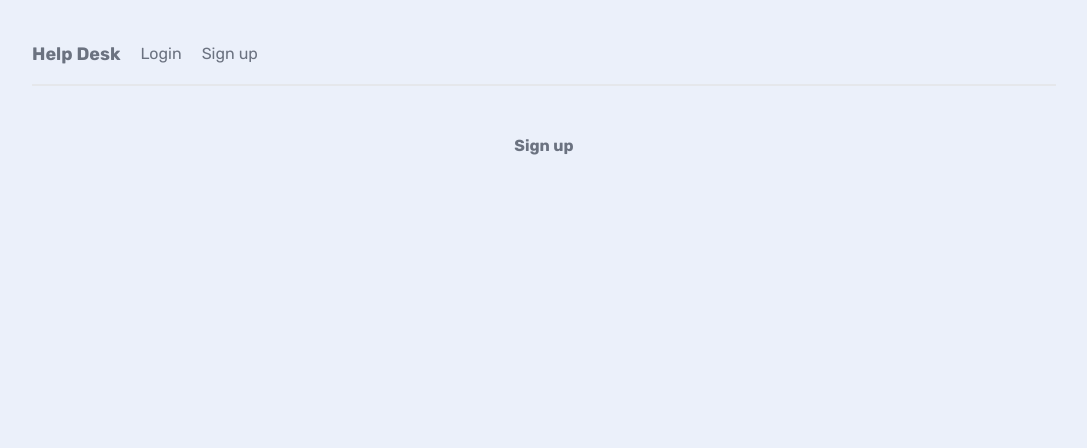
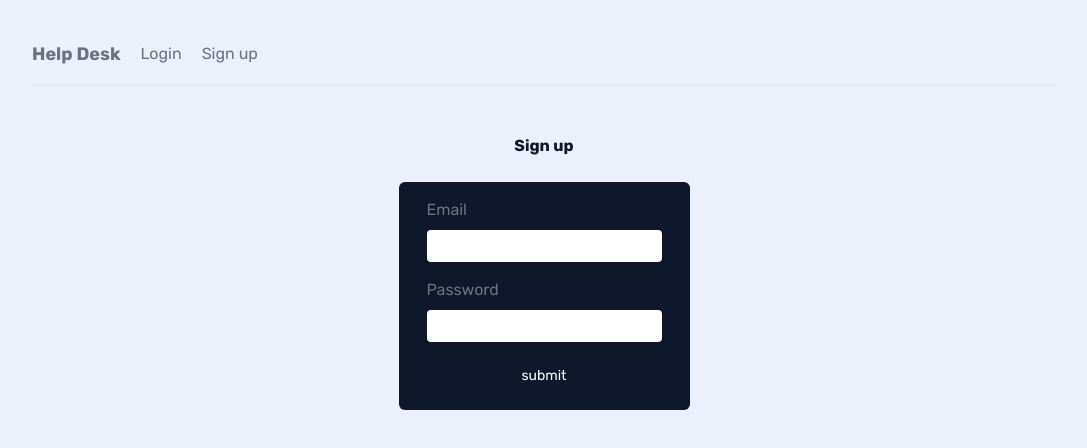
Before and after one commit to CalebAkomaye/helpDesk, a Next.js app: page /signup in a window 1280 px wide. Shown: the top 448 px of the page, without its empty margins (96-1183 px from the left). Built offline with nearby package versions, Linux system fonts and the light colour scheme.

Commit message:
completed authentication pages and connected supabase

```diff
--- /dev/null
+++ b/app/(auth)/_components/authForm.jsx
@@ -0,0 +1,44 @@
+'use client';
+import React, { useState } from 'react';
+
+const AuthForm = ({ handleSubmit }) => {
+  const [user, setUser] = useState({
+    email: '',
+    password: '',
+  });
+
+  const handleChange = (e) => {
+    e.preventDefault();
+    setUser((prev) => ({
+      ...prev,
+      [e.target.id]: e.target.value,
+    }));
+  };
+  return (
+    <form onSubmit={(e) => handleSubmit(e, user)}>
+      <label htmlFor='email'>
+        <span>Email</span>
+        <input
+          type='email'
+          id='email'
+          value={user.email}
+          required
+          onChange={handleChange}
+        />
+      </label>
+      <label htmlFor='password'>
+        <span>Password</span>
+        <input
+          type='password'
+          id='password'
+          value={user.password}
+          required
+          onChange={handleChange}
+        />
+      </label>
+      <button className='btn-primary'>submit</button>
+    </form>
+  );
+};
+
+export default AuthForm;
--- a/app/(auth)/login/page.jsx
+++ b/app/(auth)/login/page.jsx
@@ -1,9 +1,18 @@
+'use client';
 import React from 'react';
+import AuthForm from '../_components/authForm';
 
 export default function Login() {
+  const handleSubmit = async (e, user) => {
+    e.preventDefault();
+    const [email, password] = user;
+    console.log(e);
+    console.log('Login:', email, password);
+  };
   return (
     <main>
       <h2 className='text-center'> Login</h2>
+      <AuthForm handleSubmit={handleSubmit} />
     </main>
   );
 }
--- a/app/(auth)/signup/page.jsx
+++ b/app/(auth)/signup/page.jsx
@@ -1,9 +1,19 @@
+'use client';
 import React from 'react';
+import AuthForm from '../_components/authForm';
 
 export default function Signup() {
+  const handleSubmit = async (e, user) => {
+    e.preventDefault();
+    const [email, password] = user;
+    console.log(e);
+    console.log('Login:', email, password);
+  };
+
   return (
     <main>
       <h2 className='text-center'> Sign up</h2>
+      <AuthForm handleSubmit={handleSubmit} />
     </main>
   );
 }
--- a/app/api/tickets/[id]/route.js
+++ b/app/api/tickets/[id]/route.js
@@ -8,6 +8,12 @@
 
       const tickets = await res.json()
 
+      if (!res.ok) {
+            return NextResponse.json({ error: 'ticket not found' }, {
+                  status: 404,
+            })
+      }
+
       return NextResponse.json(tickets, {
             status: 200,
       })
--- a/app/globals.css
+++ b/app/globals.css
@@ -2,14 +2,86 @@
 @tailwind components;
 @tailwind utilities;
 
-/* base styles */
+@layer base {
+  :root {
+    --background: 0 0% 100%;
+    --foreground: 222.2 84% 4.9%;
+
+    --card: 0 0% 100%;
+    --card-foreground: 222.2 84% 4.9%;
+
+    --popover: 0 0% 100%;
+    --popover-foreground: 222.2 84% 4.9%;
+
+    --primary: 222.2 47.4% 11.2%;
+    --primary-foreground: 210 40% 98%;
+
+    --secondary: 210 40% 96.1%;
+    --secondary-foreground: 222.2 47.4% 11.2%;
+
+    --muted: 210 40% 96.1%;
+    --muted-foreground: 215.4 16.3% 46.9%;
+
+    --accent: 210 40% 96.1%;
+    --accent-foreground: 222.2 47.4% 11.2%;
+
+    --destructive: 0 84.2% 60.2%;
+    --destructive-foreground: 210 40% 98%;
+
+    --border: 214.3 31.8% 91.4%;
+    --input: 214.3 31.8% 91.4%;
+    --ring: 222.2 84% 4.9%;
+
+    --radius: 0.5rem;
+  }
+
+  .dark {
+    --background: 222.2 84% 4.9%;
+    --foreground: 210 40% 98%;
+
+    --card: 222.2 84% 4.9%;
+    --card-foreground: 210 40% 98%;
+
+    --popover: 222.2 84% 4.9%;
+    --popover-foreground: 210 40% 98%;
+
+    --primary: 210 40% 98%;
+    --primary-foreground: 222.2 47.4% 11.2%;
+
+    --secondary: 217.2 32.6% 17.5%;
+    --secondary-foreground: 210 40% 98%;
+
+    --muted: 217.2 32.6% 17.5%;
+    --muted-foreground: 215 20.2% 65.1%;
+
+    --accent: 217.2 32.6% 17.5%;
+    --accent-foreground: 210 40% 98%;
+
+    --destructive: 0 62.8% 30.6%;
+    --destructive-foreground: 210 40% 98%;
+
+    --border: 217.2 32.6% 17.5%;
+    --input: 217.2 32.6% 17.5%;
+    --ring: 212.7 26.8% 83.9%;
+  }
+}
+
+@layer base {
+  * {
+    @apply border-border;
+  }
+  body {
+    @apply bg-background text-foreground;
+  }
+}
+
 body {
   background: #ebf0fa;
   @apply text-gray-500 m-8;
 }
 h1,
 h2 {
-  @apply font-bold text-lg;
+  @apply font-bold text-primary text-lg;
 }
 main {
   @apply max-w-5xl my-12 mx-auto px-8;
@@ -18,7 +90,7 @@
   @apply mb-4 pb-2 text-base;
 }
 p > a {
-  @apply underline;
+  @apply text-primary underline;
 }
 
 /* nav styles */
@@ -51,7 +123,7 @@
   @apply bg-opacity-90;
 }
 .btn-primary {
-  @apply text-white;
+  @apply bg-primary text-white;
 }
 .btn-secondary {
   @apply bg-gray-200 text-gray-900;
@@ -60,9 +132,10 @@
 /* form styles */
 form {
   @apply py-4 px-7
-    bg-opacity-5
-    rounded-md
-    block
+  bg-primary
+  bg-opacity-5
+  rounded-md
+  block
     mx-auto
     min-w-fit w-1/4;
 }
--- /dev/null
+++ b/lib/utils.js
@@ -0,0 +1,6 @@
+import { clsx } from "clsx"
+import { twMerge } from "tailwind-merge"
+
+export function cn(...inputs) {
+  return twMerge(clsx(inputs))
+}
--- a/tailwind.config.js
+++ b/tailwind.config.js
@@ -1,18 +1,77 @@
 /** @type {import('tailwindcss').Config} */
 module.exports = {
+  darkMode: ["class"],
   content: [
-    "./pages/**/*.{js,ts,jsx,tsx,mdx}",
-    "./components/**/*.{js,ts,jsx,tsx,mdx}",
-    "./app/**/*.{js,ts,jsx,tsx,mdx}",
+    './pages/**/*.{js,jsx}',
+    './components/**/*.{js,jsx}',
+    './app/**/*.{js,jsx}',
+    './src/**/*.{js,jsx}',
   ],
+  prefix: "",
   theme: {
+    container: {
+      center: true,
+      padding: "2rem",
+      screens: {
+        "2xl": "1400px",
+      },
+    },
     extend: {
-      backgroundImage: {
-        "gradient-radial": "radial-gradient(var(--tw-gradient-stops))",
-        "gradient-conic":
-          "conic-gradient(from 180deg at 50% 50%, var(--tw-gradient-stops))",
+      colors: {
+        border: "hsl(var(--border))",
+        input: "hsl(var(--input))",
+        ring: "hsl(var(--ring))",
+        background: "hsl(var(--background))",
+        foreground: "hsl(var(--foreground))",
+        primary: {
+          DEFAULT: "hsl(var(--primary))",
+          foreground: "hsl(var(--primary-foreground))",
+        },
+        secondary: {
+          DEFAULT: "hsl(var(--secondary))",
+          foreground: "hsl(var(--secondary-foreground))",
+        },
+        destructive: {
+          DEFAULT: "hsl(var(--destructive))",
+          foreground: "hsl(var(--destructive-foreground))",
+        },
+        muted: {
+          DEFAULT: "hsl(var(--muted))",
+          foreground: "hsl(var(--muted-foreground))",
+        },
+        accent: {
+          DEFAULT: "hsl(var(--accent))",
+          foreground: "hsl(var(--accent-foreground))",
+        },
+        popover: {
+          DEFAULT: "hsl(var(--popover))",
+          foreground: "hsl(var(--popover-foreground))",
+        },
+        card: {
+          DEFAULT: "hsl(var(--card))",
+          foreground: "hsl(var(--card-foreground))",
+        },
+      },
+      borderRadius: {
+        lg: "var(--radius)",
+        md: "calc(var(--radius) - 2px)",
+        sm: "calc(var(--radius) - 4px)",
+      },
+      keyframes: {
+        "accordion-down": {
+          from: { height: "0" },
+          to: { height: "var(--radix-accordion-content-height)" },
+        },
+        "accordion-up": {
+          from: { height: "var(--radix-accordion-content-height)" },
+          to: { height: "0" },
+        },
+      },
+      animation: {
+        "accordion-down": "accordion-down 0.2s ease-out",
+        "accordion-up": "accordion-up 0.2s ease-out",
       },
     },
   },
-  plugins: [],
-};
+  plugins: [require("tailwindcss-animate")],
+}
```
Also changed, not shown: package.json (+8 -1 lines), components.json (added), 2 other files (tests, documents, lock files or other folders).
